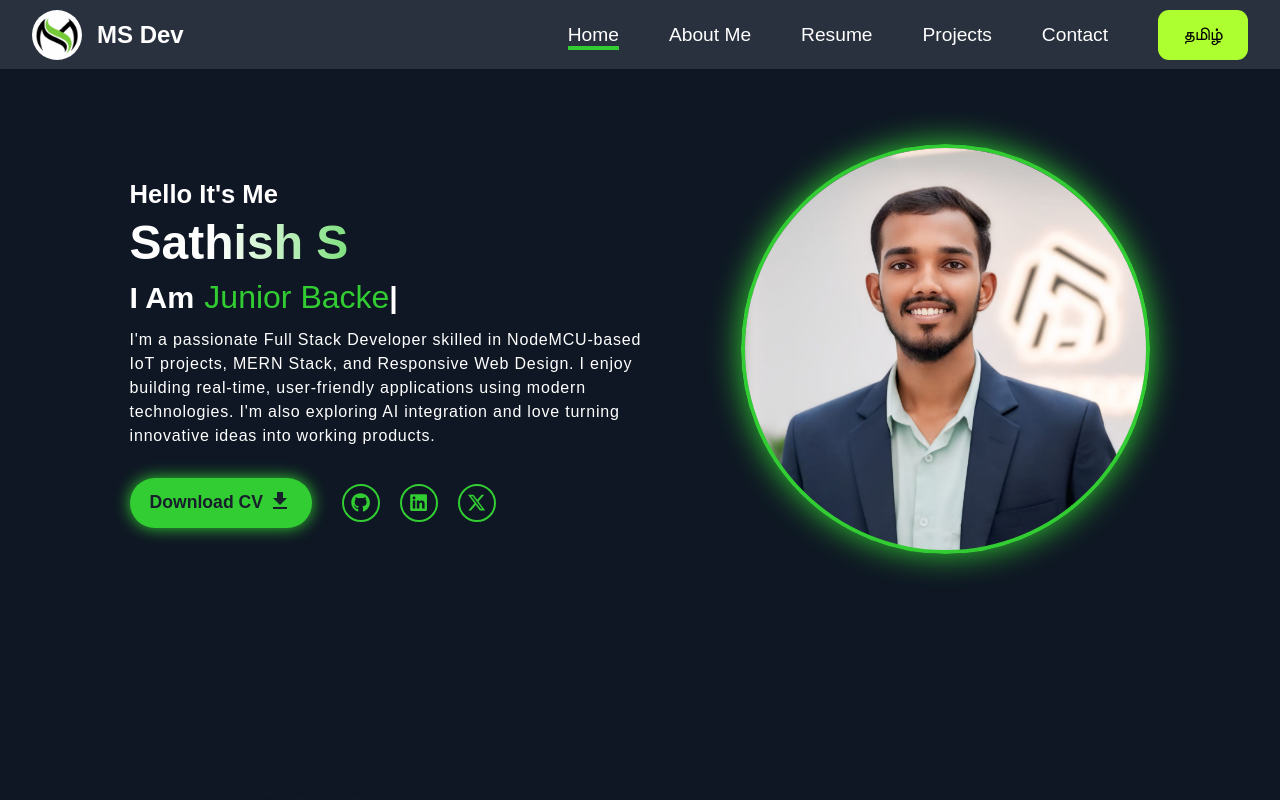
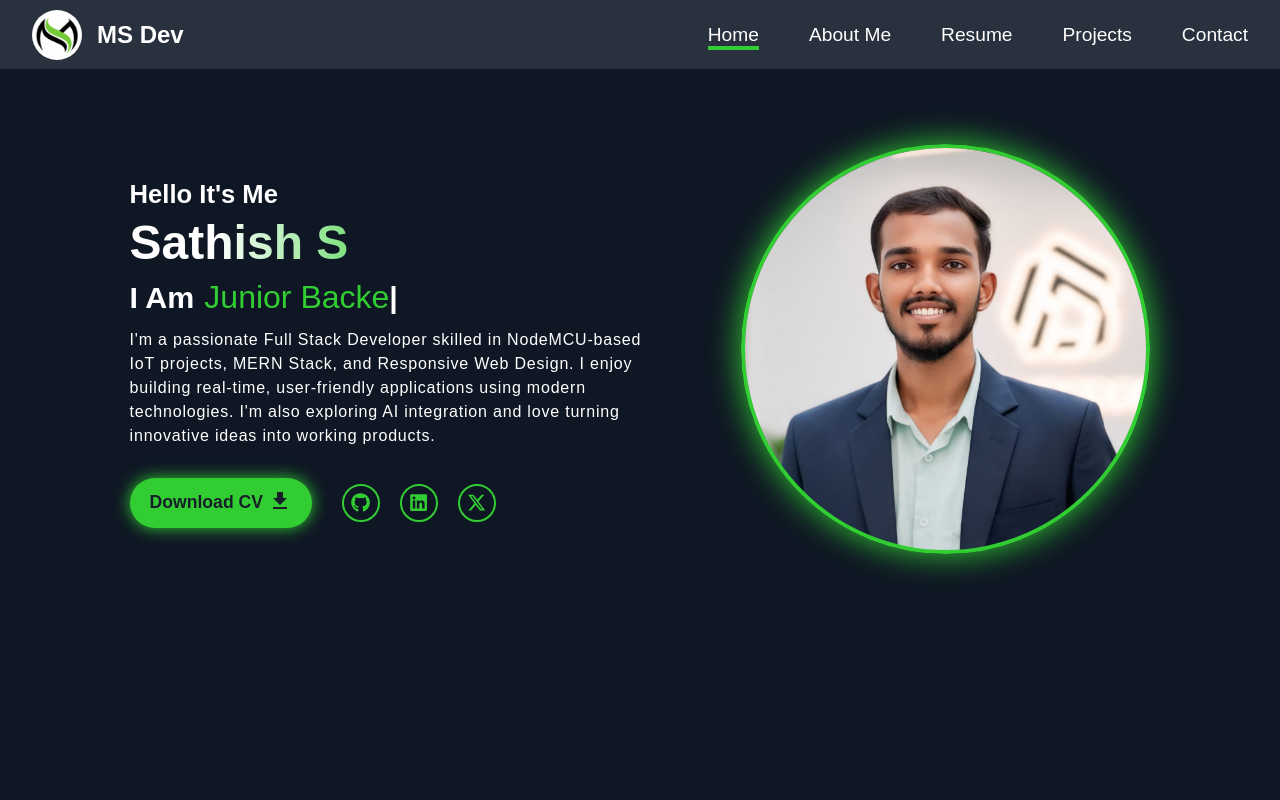
Before and after one commit to SATHISH-WEBDEVBER/portfolio, a React (Vite) app: page / in a window 1280 px wide. Shown: the top 800 px of the page. Built offline with nearby package versions, Linux system fonts and the light colour scheme; a web font is replaced by a local one.

Commit message:
Translation button removed

```diff
--- a/src/sections/Navbar.jsx
+++ b/src/sections/Navbar.jsx
@@ -197,11 +197,11 @@ const Navbar = () => {
               {t.contact}
             </a>
           </li>
-          <li className="lang-toggle" onClick={toggleLanguage}>
+          {/* <li className="lang-toggle" onClick={toggleLanguage}>
             <span className="lang-btn">
               {language === "en" ? "தமிழ்" : "English"}
             </span>
-          </li>
+          </li> */}
         </ul>
       </nav>
     </div>
```
